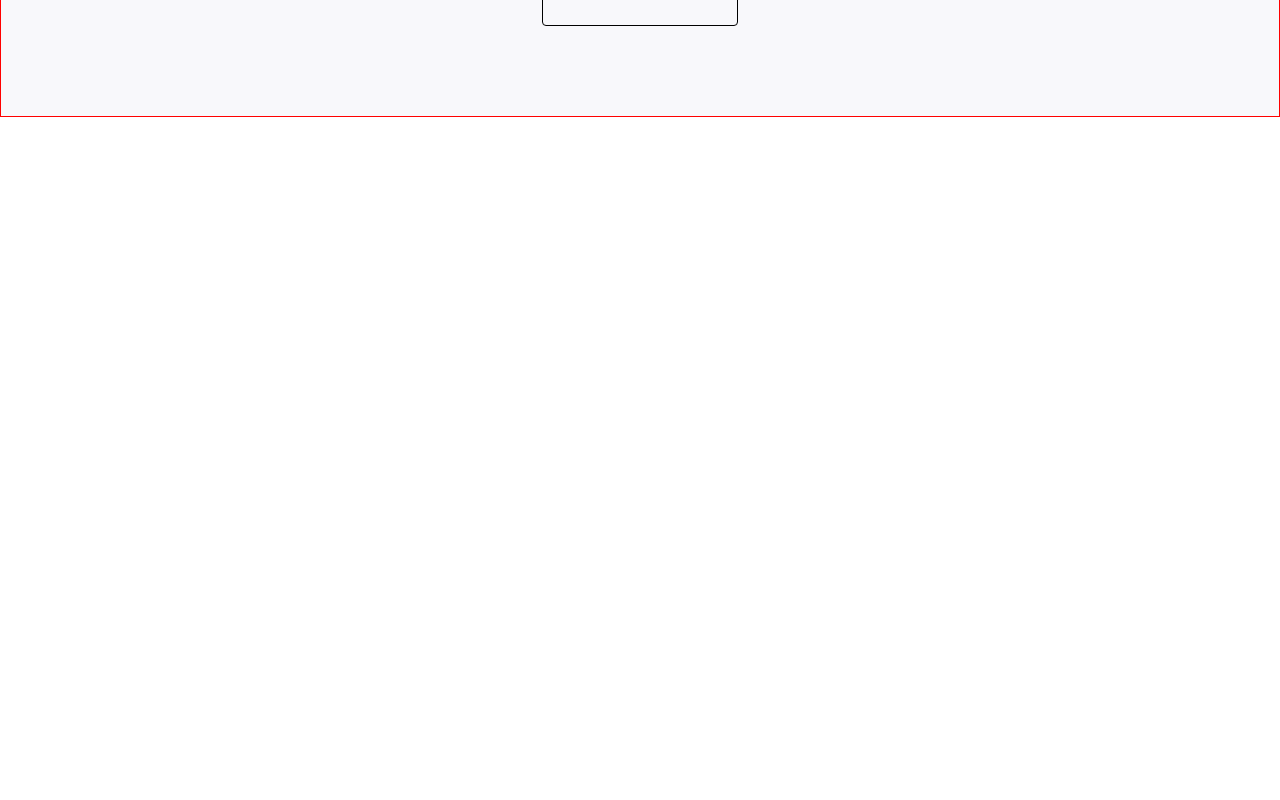
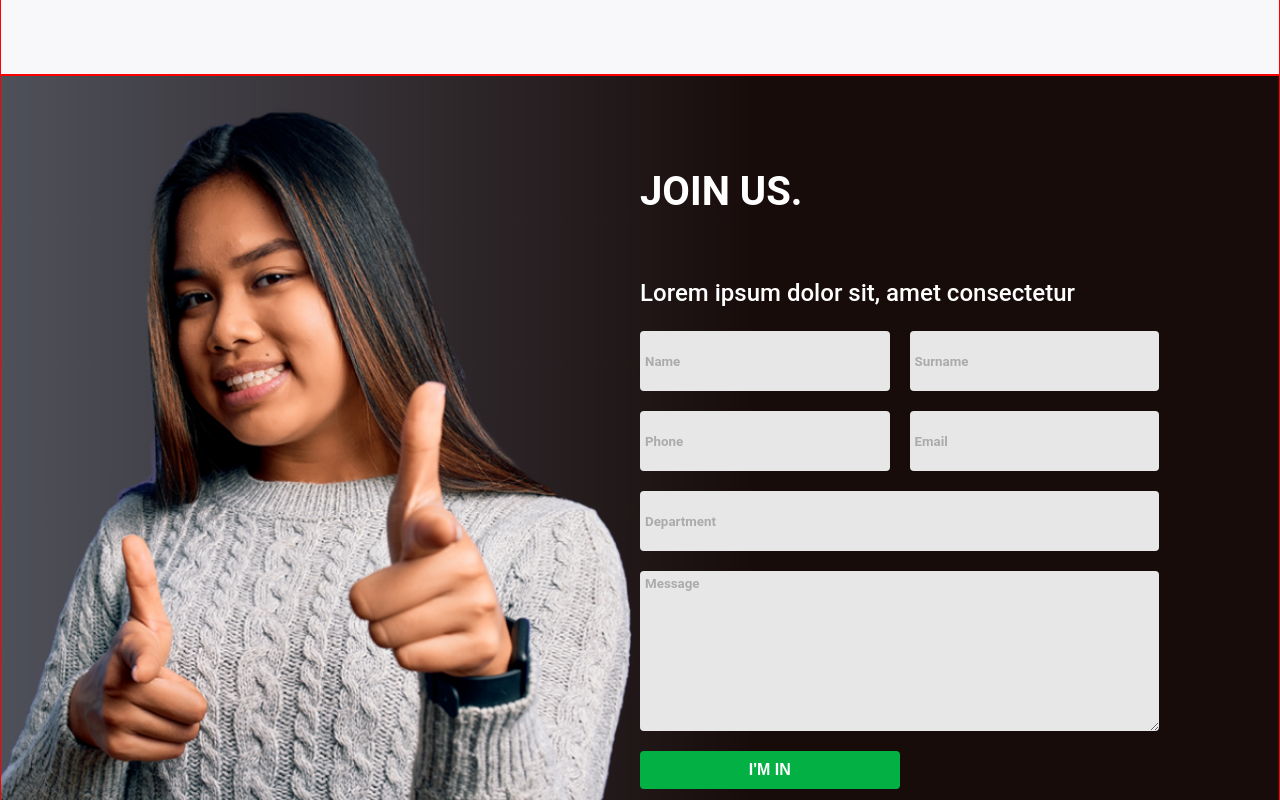
Before and after one commit to luisamlopez/test-luisalopez-nolatech, a React (Create React App) app: page / in a window 1280 px wide. Shown: the part 4160-4960 px from the top of the page. Before the commit the page ends 4277 px from the top, so only its background shows below. Built offline with nearby package versions, Linux system fonts and the light colour scheme; the HTML template or start-up script is replaced by a standard one.

Commit message:
Add Contact section and update styles

```diff
--- a/src/App.js
+++ b/src/App.js
@@ -5,6 +5,7 @@ import Services from "./sections/Services";
 import CTA2 from "./sections/CTA2";
 import Timer from "./components/Timer";
 import Videos from "./sections/Videos";
+import Contact from "./sections/ContactUs";
 
 
 function App() {
@@ -17,6 +18,7 @@ function App() {
       <Services />
       <CTA2 />
       <Videos />
+      <Contact />
 
 
     </>
--- a/src/index.css
+++ b/src/index.css
@@ -51,6 +51,27 @@ p {
   font-weight: 500;
 }
 
+input,
+textarea {
+  border-radius: 4px;
+  border: none;
+  background: #e8e7e7;
+  font-weight: 600;
+  height: 50px;
+  width: 100%;
+  padding: 5px;
+  font-family: "Roboto", sans-serif;
+}
+
+textarea {
+  height: 150px;
+}
+
+input::placeholder,
+textarea::placeholder {
+  color: #ababab;
+}
+
 @media (max-width > 768px) {
   a {
     color: var(--green-primary);
--- /dev/null
+++ b/src/sections/ContactUs.jsx
@@ -0,0 +1,92 @@
+import Layout from "../components/Layout";
+import joinUs from "../assets/JoinUs.png";
+import Button from "../components/Button";
+import { useState } from "react";
+
+const Contact = () => {
+
+    const [screenWidth, setScreenWidth] = useState(window.innerWidth);
+    window.addEventListener("resize", () => {
+        setScreenWidth(window.innerWidth);
+    });
+
+    const style = {
+        display: "flex",
+        gap: "20px",
+        flexDirection: screenWidth > 768 ? "row" : "column",
+        width: "100%",
+        justifyContent: "space-between",
+        alignItems: "center",
+    }
+
+    return (
+        <Layout background={screenWidth > 768 ? `url(${joinUs}) no-repeat center center` : 'var(--green-primary)'} height={screenWidth > 768 ? "110vh" : "auto"}>
+
+            <div
+                style={{
+                    display: "flex",
+                    flexDirection: "column",
+                    padding: screenWidth > 768 ? "40px 20px" : "20px",
+                    textAlign: "left",
+                    margin: "0 auto",
+                    width: screenWidth > 768 ? "50%" : "100%",
+                    marginLeft: screenWidth > 768 ? "50%" : "0",
+                    marginTop: "5%",
+                    padding: "0",
+
+                }}
+            >
+                <h3 style={{
+                    fontSize: "2.5rem",
+                    fontWeight: "bolder",
+                    width: "100%",
+                    margin: "40px 0",
+                    textAlign: "left",
+                    color: "var(--white-secondary)",
+
+                }}>JOIN US.</h3>
+                <p style={{
+                    textAlign: "left",
+                    color: "var(--white-secondary)",
+                    fontSize: "1.5rem",
+                }}>Lorem ipsum dolor sit, amet consectetur</p>
+                <form
+                    style={{
+                        display: "flex",
+                        flexDirection: "column",
+                        gap: "20px",
+                        width: "100%"
+                    }}
+                >
+                    <div style={style}>
+                        <input type="text" placeholder="Name" />
+                        <input type="text" placeholder="Surname" />
+                    </div>
+
+                    <div style={style}>
+                        <input type="text" placeholder="Phone" />
+                        <input type="email" placeholder="Email" />
+                    </div>
+                    <div style={style}>
+                        <input type="text" placeholder="Department" />
+                    </div>
+                    <div style={style}>
+                        <textarea placeholder="Message" ></textarea>
+                    </div>
+
+                    <Button style={{
+                        background: screenWidth > 768 ? "var(--green-primary)" : "var(--white-secondary)",
+                        color: screenWidth > 768 ? "var(--white-secondary)" : "var(--green-primary)",
+                        fontWeight: "bolder",
+                        width: screenWidth > 768 ? "50%" : "100%",
+                    }}>
+                        I'M IN
+                    </Button>
+                </form>
+            </div>
+
+        </Layout>
+    )
+}
+
+export default Contact;
--- a/src/sections/Home.jsx
+++ b/src/sections/Home.jsx
@@ -14,7 +14,7 @@ const Home = () => {
     return (
 
 
-        <Layout background={`url(${background}) no-repeat center center`} height="90vh" >
+        <Layout background={`url(${background}) no-repeat center center`} height="85vh" >
 
             <Header />
             <div
--- a/src/sections/Videos.jsx
+++ b/src/sections/Videos.jsx
@@ -56,9 +56,8 @@ const Videos = () => {
 
 
                 <Button style={{
-                    background: "transparent",
-                    color: "black",
-                    border: "1px solid black",
+                    background: "var(--green-primary)",
+                    color: "var(--white-secondary)",
                     fontWeight: "bolder",
                     padding: "20px 40px",
                     fontSize: screenWidth > 768 ? "1.5rem" : "1rem",
```
Also changed, not shown: src/assets/JoinUs.png (renamed from src/assets/Join Us.png).
